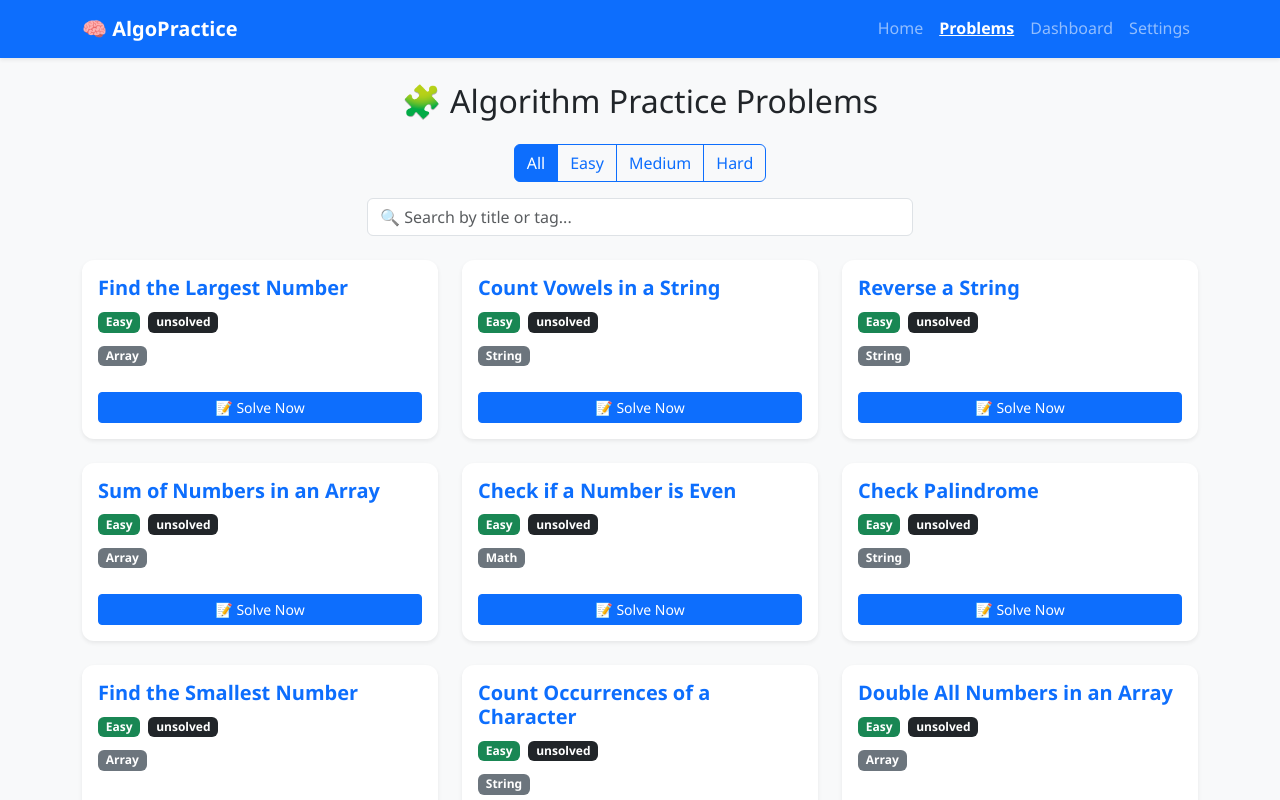
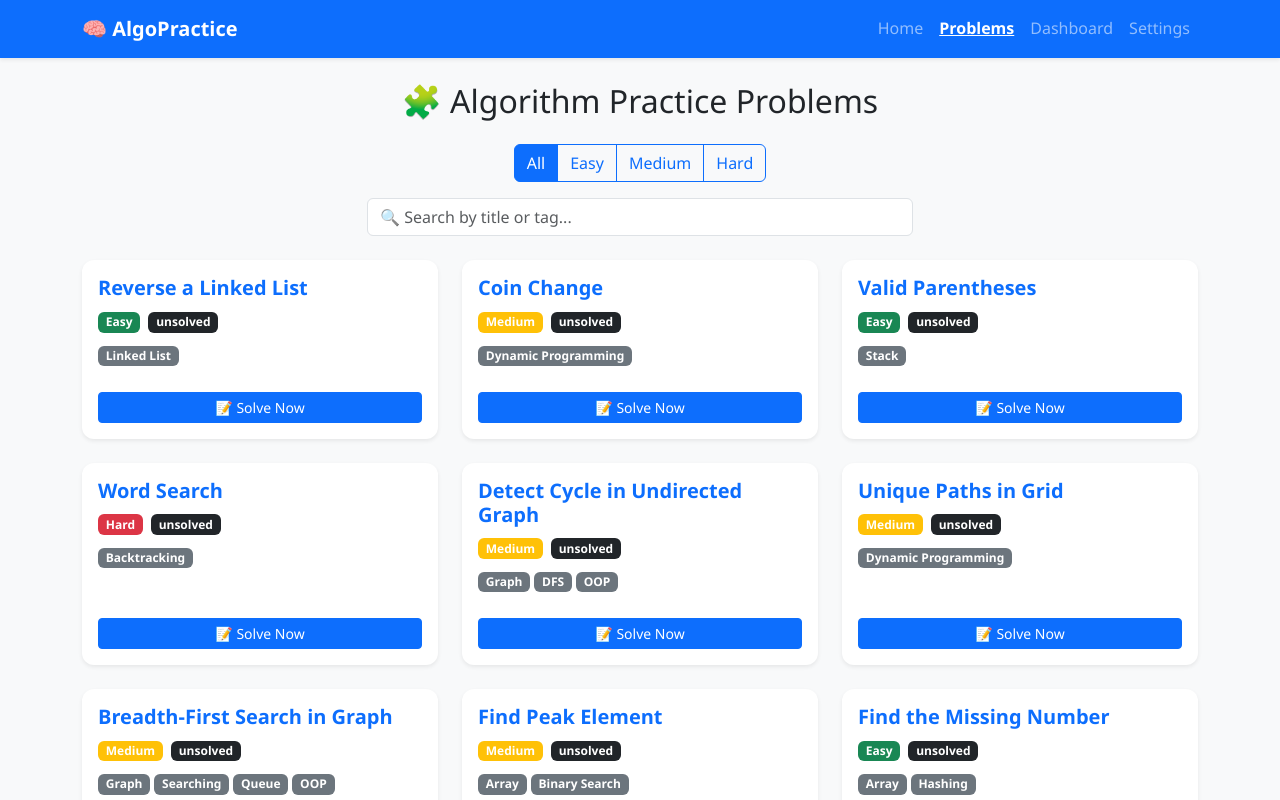
Before and after one commit to markneilcordero/algorithm-practice-app, a React (Vite) app: page /practice in a window 1280 px wide. Shown: the top 800 px of the page. Built offline with nearby package versions, Linux system fonts and the light colour scheme.

Commit message:
Update ProblemListPage.jsx

```diff
--- a/src/pages/ProblemListPage.jsx
+++ b/src/pages/ProblemListPage.jsx
@@ -7,10 +7,19 @@ import ProblemFilterBar from '../components/ProblemFilterBar';
 import ProblemSearchBar from '../components/ProblemSearchBar';
 import NoResults from '../components/NoResults';
 
-import { problems } from '../data/problems';
+import { problems as originalProblems } from '../data/problems';
 import { getProblemStatus } from '../utils/localStorage';
 import { filterProblems } from '../utils/filterUtils';
 import { searchProblems } from '../utils/searchUtils';
+
+const shuffleArray = (arr) => {
+  const shuffled = [...arr];
+  for (let i = shuffled.length - 1; i > 0; i--) {
+    const j = Math.floor(Math.random() * (i + 1));
+    [shuffled[i], shuffled[j]] = [shuffled[j], shuffled[i]];
+  }
+  return shuffled;
+};
 
 const ProblemListPage = () => {
   const [difficultyFilter, setDifficultyFilter] = useState('All');
@@ -18,12 +27,9 @@ const ProblemListPage = () => {
   const [filteredProblems, setFilteredProblems] = useState([]);
 
   useEffect(() => {
-    let result = [...problems];
+    let result = shuffleArray(originalProblems); // 👈 Shuffle before filter
 
-    // Filter by difficulty
     result = filterProblems(result, difficultyFilter);
-
-    // Apply search
     result = searchProblems(result, searchTerm);
 
     setFilteredProblems(result);
```
